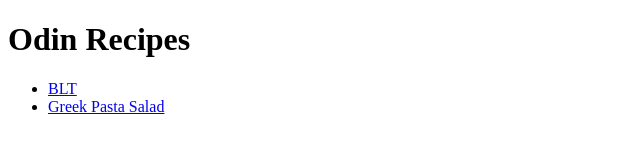
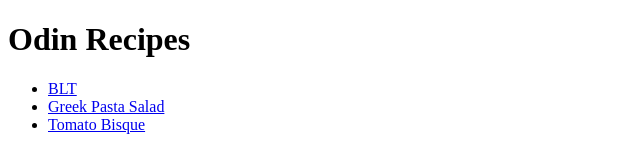
Before and after one commit to Manders-123/odin-recipes, a plain HTML site: page index.html in a window 1280 px wide. Shown: the whole page, without its empty margins (0-640 px from the left). Drawn offline with Linux system fonts and the light colour scheme.

Commit message:
Add tomato-bisque.jpg

```diff
--- a/index.html
+++ b/index.html
@@ -10,6 +10,7 @@
         <ul>
             <li><a href="recipes/blt.html">BLT</a></li>
             <li><a href="recipes/greek-pasta-salad.html">Greek Pasta Salad</a></li>
+            <li><a href="recipes/tomato-bisque.html">Tomato Bisque</a></li>
         </ul>
     </body>
 </html>
```
Also changed, not shown: recipes/greek-pasta-salad.html (+0 -3 lines), images/tomato-bisque.jpg (added), recipes/tomato-bisque.html (added).
